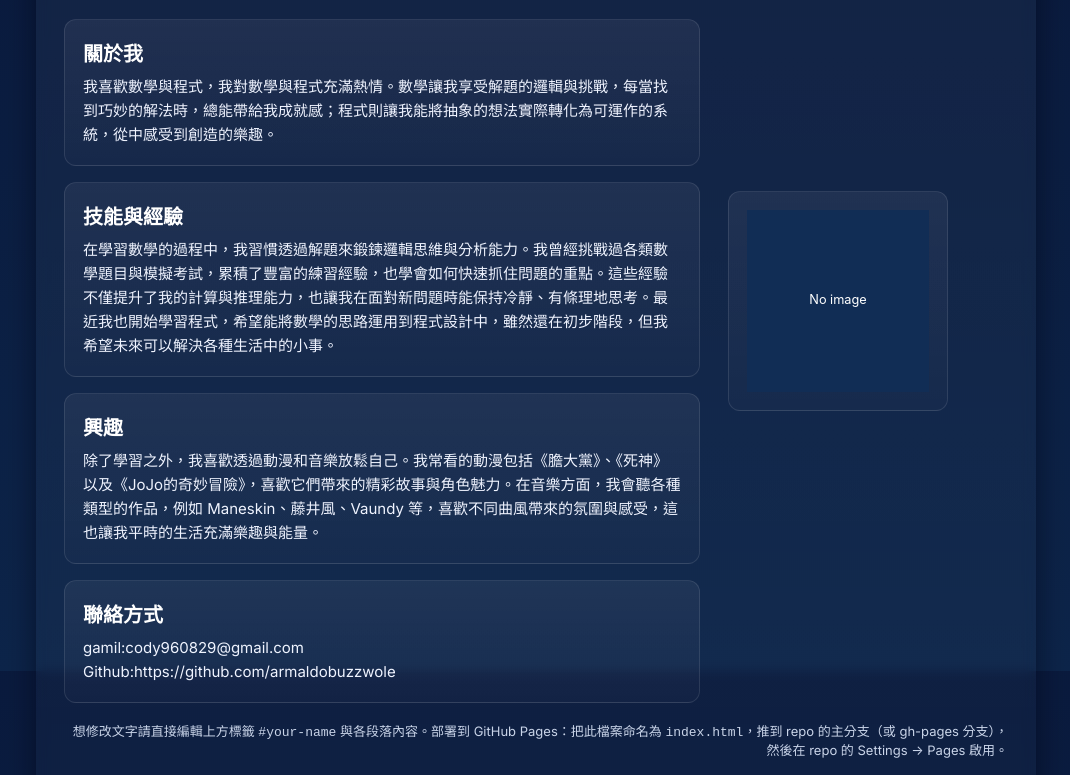
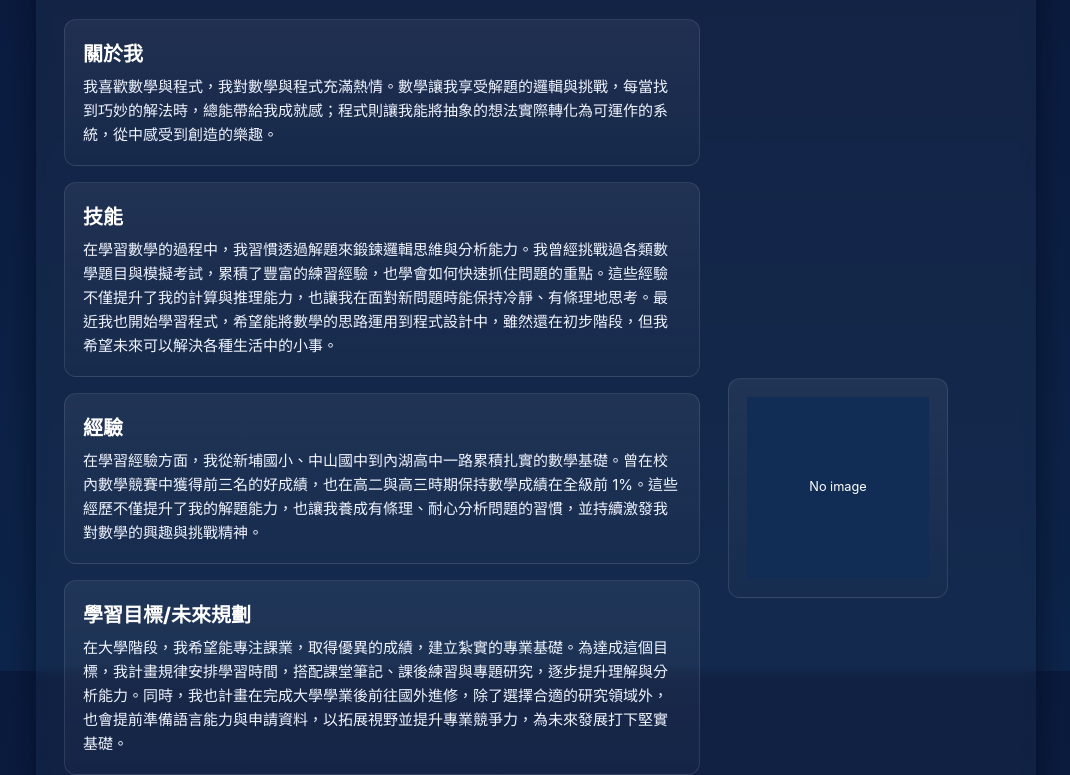
Before and after one commit to armaldobuzzwole/armaldobuzzwole.github.io, a plain HTML site: page index.html in a window 1280 px wide. Shown: the part 177-952 px from the top of the page, without its empty margins (104-1174 px from the left). Drawn offline with Linux system fonts and the light colour scheme.

Commit message:
Update index.html

```diff
--- a/index.html
+++ b/index.html
@@ -35,6 +35,8 @@
     .card:nth-child(2){animation-delay:1.2s}
     .card:nth-child(3){animation-delay:1.4s}
     .card:nth-child(4){animation-delay:1.6s}
+    .card:nth-child(5){animation-delay:1.8s}
+    .card:nth-child(6){animation-delay:2s}
     .mid-title{font-size:20px;font-weight:700;margin:0 0 8px 0;color:#ffffff}
     .mid-body{color:#f0f4ff;margin:0;font-size:15px;line-height:1.6}
 
@@ -74,8 +76,18 @@
           </div>
 
           <div class="card">
-            <h2 class="mid-title">技能與經驗</h2>
+            <h2 class="mid-title">技能</h2>
             <p class="mid-body">在學習數學的過程中，我習慣透過解題來鍛鍊邏輯思維與分析能力。我曾經挑戰過各類數學題目與模擬考試，累積了豐富的練習經驗，也學會如何快速抓住問題的重點。這些經驗不僅提升了我的計算與推理能力，也讓我在面對新問題時能保持冷靜、有條理地思考。最近我也開始學習程式，希望能將數學的思路運用到程式設計中，雖然還在初步階段，但我希望未來可以解決各種生活中的小事。</p>
+          </div>
+
+          <div class="card">
+            <h2 class="mid-title">經驗</h2>
+            <p class="mid-body">在學習經驗方面，我從新埔國小、中山國中到內湖高中一路累積扎實的數學基礎。曾在校內數學競賽中獲得前三名的好成績，也在高二與高三時期保持數學成績在全級前 1%。這些經歷不僅提升了我的解題能力，也讓我養成有條理、耐心分析問題的習慣，並持續激發我對數學的興趣與挑戰精神。</p>
+          </div>
+
+          <div class="card">
+            <h2 class="mid-title">學習目標/未來規劃</h2>
+            <p class="mid-body">在大學階段，我希望能專注課業，取得優異的成績，建立紮實的專業基礎。為達成這個目標，我計畫規律安排學習時間，搭配課堂筆記、課後練習與專題研究，逐步提升理解與分析能力。同時，我也計畫在完成大學學業後前往國外進修，除了選擇合適的研究領域外，也會提前準備語言能力與申請資料，以拓展視野並提升專業競爭力，為未來發展打下堅實基礎。</p>
           </div>
 
           <div class="card">
@@ -85,7 +97,7 @@
 
           <div class="card">
             <h2 class="mid-title">聯絡方式</h2>
-            <p class="mid-body">gamil:cody960829@gmail.com<br>Github:https://github.com/armaldobuzzwole  </p>
+            <p class="mid-body">gamil:cody960829@gmail.com         Github:https://github.com/armaldobuzzwole  </p>
           </div>
         </div>
       </div>
```
